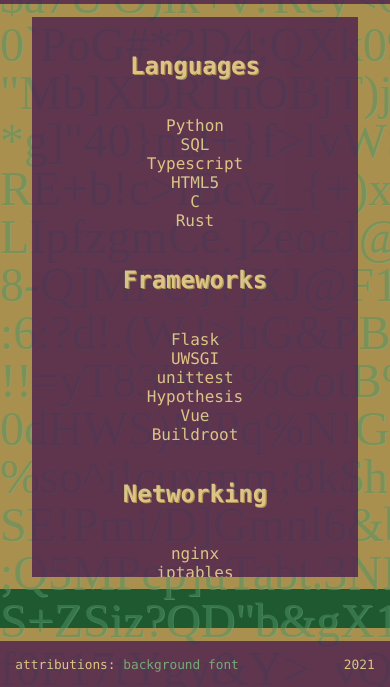
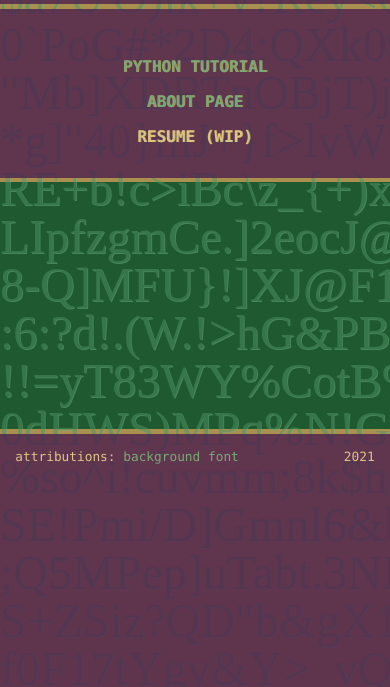
Before and after one commit to Raymi306/personal-site, a website built with webpack: page src/index.html in a window 390 px wide. Shown: the part 157-844 px from the top of the page. Built offline with nearby package versions, Linux system fonts and the light colour scheme; files whose address does not match are found by name.

Commit message:
Aside is now nav bar; Margins tweaked; Gap tweaked; Mobile improved

```diff
--- a/src/index.html
+++ b/src/index.html
@@ -12,8 +12,35 @@
 		</div>
 		<div class='grid-wrapper'>
 			<div class='header porple'><h1>Andrew Langmeier</h1></div>
-			<div class='body'></div>
-			<div class='aside porple'>
+			<div class='body'>
+			</div>
+			<div class='body-bottom-left'>
+			</div>
+			<div class='nav-side porple'>
+				<ul>
+					<li>
+						<a href='https://andrew.let-them.cyou/tutorials/python/10_first_steps.html'>
+							PYTHON TUTORIAL
+						</a>
+					</li>
+					<li>
+						<a href='https://andrew.let-them.cyou/about.html'>
+							ABOUT PAGE
+						</a>
+					</li>
+					<li>
+						RESUME (WIP)
+					</li>
+				</ul>
+			</div>
+			<div class='footer porple'>
+				<span>attributions:
+					<a rel="noopener external" target="_blank" href="http://mazeletter.xyz">background font</a>
+				</span>
+				<span>2021</span>
+			</div>
+		</div>
+		<div hidden>
 			<h2>Languages</h2>
 			<ul>
 				<li>Python</li>
@@ -50,13 +77,5 @@
 				<li>Azure</li>
 				<li>Docker</li>
 			</ul>
-			</div>
-			<div class='footer porple'>
-				<span>attributions:
-					<a rel="noopener external" target="_blank" href="http://mazeletter.xyz">background font</a>
-				</span>
-				<span>2021</span>
-			</div>
-		</div>
 	</body>
 </html>
--- a/src/style.css
+++ b/src/style.css
@@ -32,7 +32,7 @@
 	height: 100%;
 	z-index: -3;
 }
-h1, h2, h3 {
+h1, h2, h3, li {
 	font-weight: bold;
 	text-shadow: 0.05em 0.03em 0.01em var(--gold-3);
 }
@@ -85,17 +85,32 @@
 	padding: 0;
 	font-size: 4em;
 }
-@media (width <= 360px) {
+@media (max-width: 360px) {
 	.header h1 {
 		font-size: 3em;
 	}
 }
-.aside {
-	grid-area: aside;
+.nav-side {
+	grid-area: nav-side;
 	overflow-y: auto;
+}
+.nav-side ul {
+	list-style: None;
+	padding: 0;
+	padding-top: 1em;
+	padding-bottom: 1em;
+	padding-left: 2em;
+}
+.nav-side li {
+	margin-top: 1em;
 }
 .body {
 	grid-area: body;
+}
+.body-bottom-left {
+	grid-area: body-bottom-left;
+}
+.body, .body-bottom-left {
 	position: relative;
 	text-align: center;
 	background-color: var(--green-1);
@@ -108,54 +123,46 @@
 	display: flex;
 	justify-content: space-between;
 }
-@media (width > 580px) {
+@media (min-width: 580px) {
 	.grid-wrapper {
 		grid-template-areas:
 		"header header"
-		"aside  body"
+		"nav-side body"
+		"body-bottom-left body"
 		"footer footer";
 		grid-template-columns: min-content auto;
-		grid-template-rows: minmax(min-content, max-content) minmax(auto, 90vh) minmax(max-content, auto);
-		grid-gap: 0.3em;
+		grid-template-rows: minmax(min-content, max-content) auto minmax(auto, 90vh) minmax(max-content, auto);
 	}
-	.aside {
-		margin-left: 0.3em;
-		padding-left: 1em;
-	}
-	.aside ul {
-		list-style-image: linear-gradient(to left bottom, var(--gold-5), var(--purple--1));
+	.nav-side {
+		margin-top: 0.3em;
 	}
 }
-@media (width <= 580px) {
+@media (max-width: 580px) {
 	.grid-wrapper {
 		width: 100%;
 		display: grid;
 		grid-template-areas:
 		"header"
-		"aside"
+		"nav-side"
 		"body"
 		"footer";
 		grid-template-rows: minmax(min-content, max-content) minmax(auto, max-content) minmax(10vw, auto) minmax(max-content, auto);
 		grid-gap: 0.3em;
 	}
-	.aside {
+	.body-bottom-left {
+		display: none
+	}
+	.nav-side {
 		display: flex;
 		justify-content: flex-start;
 		align-items: center;
 		flex-direction: column;
-		margin-inline: 2rem;
-		margin-top: 0.5rem;
-		margin-bottom: 0.5rem;
 		padding: 1rem;
 	}
-	.aside ul {
+	.nav-side ul {
 		padding: 0;
 		display: flex;
 		align-items: center;
 		flex-direction: column;
-		list-style-type: none;
-	}
-	.footer {
-		margin-top: 0.5rem;
 	}
 }
```
Lines whose indentation alone changed are shown as unchanged.
